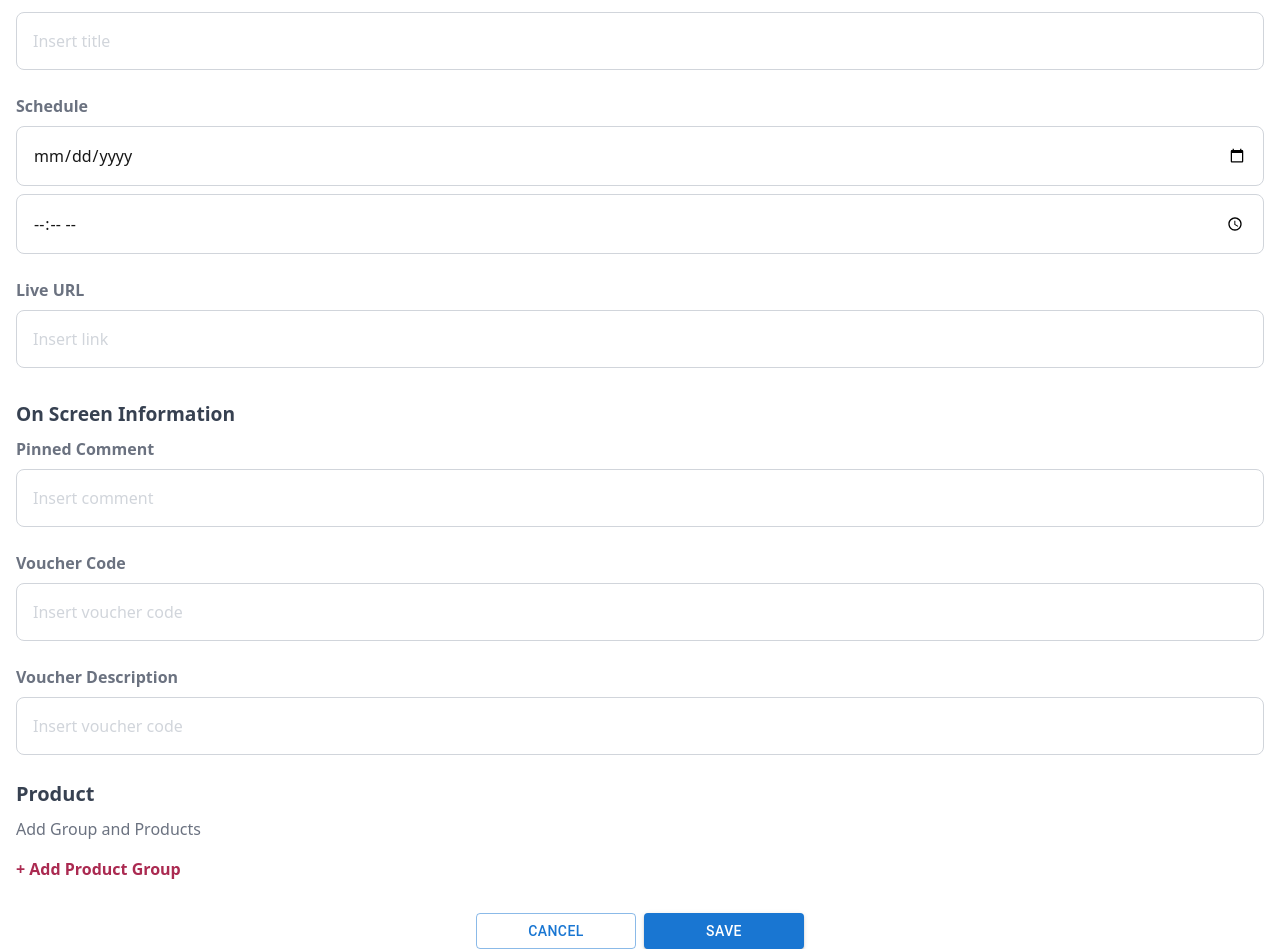
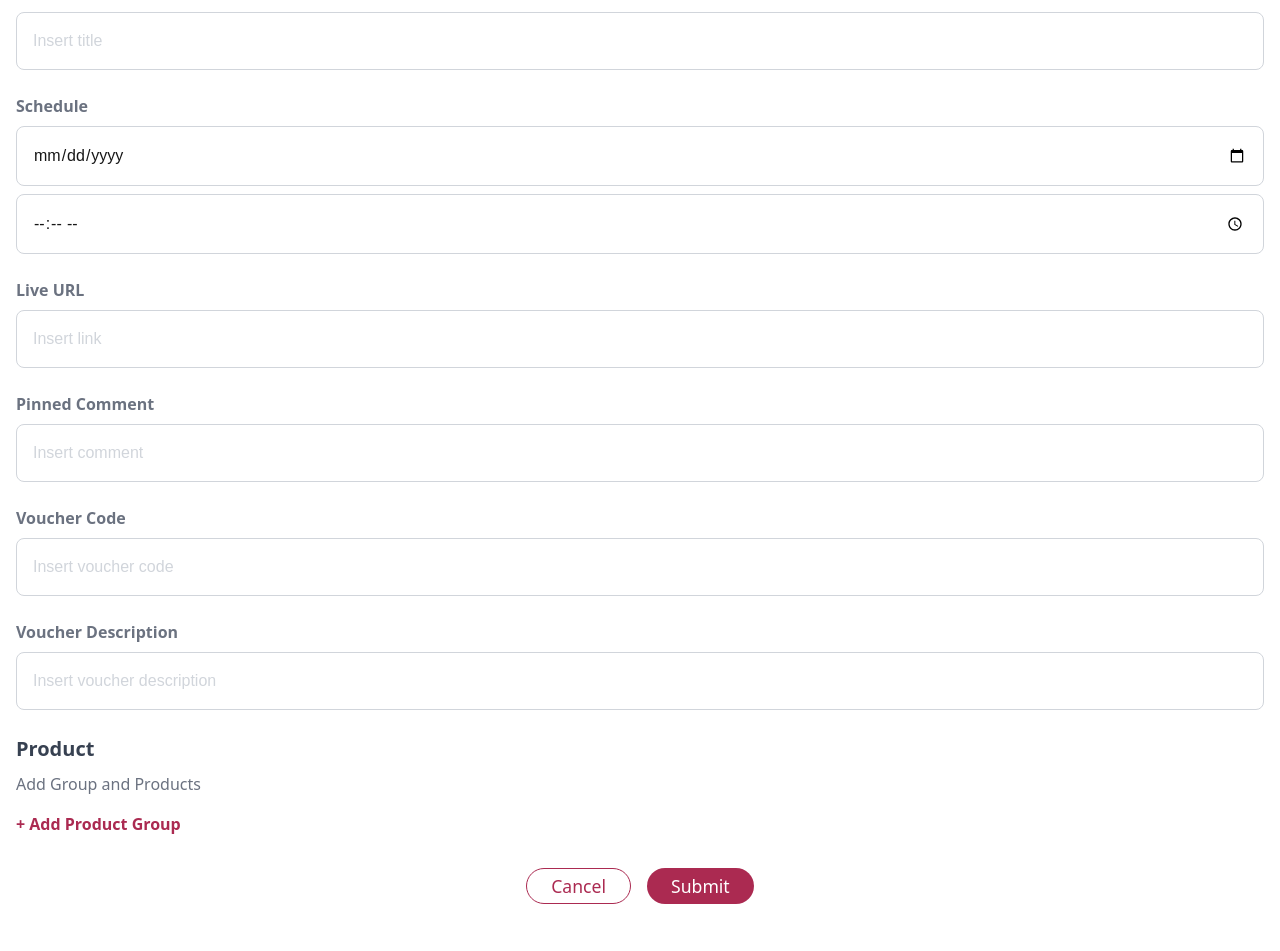
Before and after one commit to ey3shuh/intan-mobile, a Next.js app: page /live/new-live in a window 1280 px wide. Shown: the part 163-1114 px from the top of the page. Built offline with nearby package versions, Linux system fonts and the light colour scheme; a web font is replaced by a local one.

Commit message:
Update new-live.tsx

```diff
--- a/pages/live/new-live.tsx
+++ b/pages/live/new-live.tsx
@@ -1,36 +1,25 @@
-'use client';
+import { addDoc, collection } from 'firebase/firestore';
+import { db } from '@/firebase';
+import { useRouter } from 'next/navigation';
 import React, { useState } from 'react';
-import Image from 'next/image';
 import Checkbox from '@mui/material/Checkbox';
-import { orange } from '@mui/material/colors';
-import SubmitButton from '../SubmitButton';
-import CancelButton from '../CancelButton';
 import SelectProductPopup from '../PopUp/SelectProductPopup';
-import '../../app/globals.css'
-import { useRouter } from 'next/navigation';
 import ArrowBackIosIcon from '@mui/icons-material/ArrowBackIos';
-
+import '../../app/globals.css';
 
 const NewLive = () => {
-
   const router = useRouter();
   const [title, setTitle] = useState('');
   const [link, setLink] = useState('');
-
   const [comment, setComment] = useState('');
   const [code, setCode] = useState('');
   const [desc, setDesc] = useState('');
-  const label = { inputProps: { 'aria-label': 'Checkbox demo' } };
-  const [isPopupOpen, setIsPopupOpen] = useState(false);
-  const [productGroups, setProductGroups] = useState<any[]>([]);
-  const [selectedTypes, setSelectedTypes] = useState<{ [key: number]: string }>({});
-  const [selectedIndex, setSelectedIndex] = useState(-1);
   const [scheduleDate, setScheduleDate] = useState('');
   const [scheduleTime, setScheduleTime] = useState('');
-  const handleSubmit = (event: React.FormEvent) => {
-    event.preventDefault();
-    // Add your submission logic here
-  };
+  const [productGroups, setProductGroups] = useState<any[]>([]);
+  const [isPopupOpen, setIsPopupOpen] = useState(false);
+  const [selectedIndex, setSelectedIndex] = useState(-1);
+
   const handleOpenPopup = () => setIsPopupOpen(true);
   const handleClosePopup = () => setIsPopupOpen(false);
 
@@ -38,214 +27,210 @@ const NewLive = () => {
     setProductGroups([...productGroups, selectedItems]);
   };
 
-  const handleCheckboxChange = (index: React.SetStateAction<number>) => {
-    // If the clicked checkbox is already selected, unselect it
+  const handleCheckboxChange = (index: number) => {
     if (selectedIndex === index) {
       setSelectedIndex(-1);
     } else {
-      setSelectedIndex(index); // Set the selected checkbox index
+      setSelectedIndex(index);
     }
   };
 
+  const handleSubmit = async (event: React.FormEvent) => {
+    event.preventDefault();
+
+    try {
+      // Prepare the data to be saved
+      const ssionData = {
+        title,
+        link,
+        comment,
+        code,
+        desc,
+        scheduleDate,
+        scheduleTime,
+        productGroups,
+      };
+
+      // Add a new document with a generated ID
+      await addDoc(collection(db, 'ssions'), ssionData);
+
+      // Handle success (e.g., show a success message, redirect, etc.)
+      console.log('Live session saved successfully');
+      // Reset the form fields if needed
+      setTitle('');
+      setLink('');
+      setComment('');
+      setCode('');
+      setDesc('');
+      setScheduleDate('');
+      setScheduleTime('');
+      setProductGroups([]);
+
+    } catch (error) {
+      console.error('Error saving live session:', error);
+      // Handle the error (e.g., show an error message)
+    }
+  };
+
+
   return (
     <div className="w-full overflow-x-hidden mb-8">
-
-{/* ---------------------------Header Section------------------------- */}
+      {/* Header Section */}
       <div className="w-full p-2 bg-custom-bg fixed top-0 z-50">
-    <ul className='flex items-center h-full'>
+        <ul className="flex items-center h-full">
           <li className="flex items-center px-4">
             <button>
               <ArrowBackIosIcon
                 onClick={() => router.push('/live')}
                 className="object-contain text-header-bg my-4"
-        /></button>
+              />
+            </button>
           </li>
           <li className="flex items-center">
-        <h1 className='text-header-bg text-xl md:text-2xl px-2 font-sfPro font-medium'>Live</h1>
+            <h1 className="text-header-bg text-xl md:text-2xl px-2 font-sfPro font-medium">
+              Live
+            </h1>
           </li>
         </ul>
       </div>
-{/* ---------------------------Header Section------------------------- */}
-
       {/* -----------------------------Breadcrumbs-------------------------- */}
 <div className="w-full p-4 border-b flex items-start mt-[70px]">
     <ul className="text-[1rem] font-sfPro font-medium text-gray-500"> {/* Increased font size */}
       <li className="flex items-center px-2">
-        <span className="mr-2 underline cursor-pointer" onClick={() => router.push('/live')} >Live</span>
+        <span className="mr-2  cursor-pointer" onClick={() => router.push('/live')} >Live</span>
         <span className="mx-2">/</span>
         <span className="ml-2 text-header-bg">New</span>
       </li>
     </ul>
   </div>
 {/* -----------------------------Breadcrumbs-------------------------- */}
-<div className='p-4'>
+
+      {/* Form */}
+      <div className="p-4  pb-60">
         <form onSubmit={handleSubmit}>
-
-{/* ---------------------------------Title---------------------------- */}
-<div className='mb-6'> {/* Increased margin */}
-  <label className='block text-[1rem] text-gray-500 font-sfPro font-semibold'>Title</label>
+          <div className="mb-6">
+            <label className="block text-[1rem] text-gray-500 font-sfPro font-semibold">
+              Title
+            </label>
             <input
-          type='text'
+              type="text"
               value={title}
               onChange={(e) => setTitle(e.target.value)}
-          className='mt-2 border border-gray-300 rounded-lg
-          p-4 w-full text-[1rem]
-          font-sfPro font-normal
-          placeholder-gray-300
-          focus:border-header-bg focus:outline-none'
-          placeholder='Insert title'
+              className="mt-2 border border-gray-300 rounded-lg p-4 w-full text-[1rem] placeholder-gray-300 focus:border-header-bg focus:outline-none"
+              placeholder="Insert title"
             />
           </div>
-{/* ---------------------------------Title---------------------------- */}
 
-{/* -------------------------------Schedule----------------------------*/}
-<div className='mb-6'>
+          {/* Schedule */}
+          <div className="mb-6">
             <label className="block text-[1rem] text-gray-500 font-sfPro font-semibold">
               Schedule
             </label>
-
-      {/* Date Input */}
             <input
               type="date"
               value={scheduleDate}
               onChange={(e) => setScheduleDate(e.target.value)}
-        className='mt-2 border border-gray-300 rounded-lg
-        p-4 w-full text-[1rem]
-        font-sfPro font-normal
-        placeholder-gray-300
-        focus:border-header-bg focus:outline-none'
+              className="mt-2 border border-gray-300 rounded-lg p-4 w-full focus:border-header-bg focus:outline-none"
             />
-
-      {/* Time Input */}
             <input
               type="time"
               value={scheduleTime}
               onChange={(e) => setScheduleTime(e.target.value)}
-        className='mt-2 border border-gray-300 rounded-lg
-        p-4 w-full text-[1rem]
-        font-sfPro font-normal
-        placeholder-gray-300
-        focus:border-header-bg focus:outline-none'
+              className="mt-2 border border-gray-300 rounded-lg p-4 w-full focus:border-header-bg focus:outline-none"
             />
           </div>
-{/* -------------------------------Schedule----------------------------*/}
 
-{/* -------------------------------Live URL--------------------------- */}
-<div className='mb-6'>
+          {/* Live URL */}
+          <div className="mb-6">
             <label className="block text-[1rem] text-gray-500 font-sfPro font-semibold">
               Live URL
             </label>
-  <input type="link"
+            <input
+              type="url"
               value={link}
               onChange={(e) => setLink(e.target.value)}
-         className='mt-2 border border-gray-300 rounded-lg
-         p-4 w-full text-[1rem]
-         font-sfPro font-normal
-         placeholder-gray-300
-         focus:border-header-bg focus:outline-none'
+              className="mt-2 border border-gray-300 rounded-lg p-4 w-full placeholder-gray-300 focus:border-header-bg focus:outline-none"
               placeholder="Insert link"
             />
           </div>
-{/* -------------------------------Live URL--------------------------- */}
 
-<h3 className='text-[1.2rem] text-gray-700
-          font-sfPro font-semibold py-2'>On Screen Information </h3>
-
-{/* --------------------------Pinned Comment-------------------------- */}
-<div className='mb-6'>
+          {/* Pinned Comment */}
+          <div className="mb-6">
             <label className="block text-[1rem] text-gray-500 font-sfPro font-semibold">
               Pinned Comment
             </label>
-  <input type="text"
+            <input
+              type="text"
               value={comment}
               onChange={(e) => setComment(e.target.value)}
-         className="mt-2 border border-gray-300 rounded-lg
-         p-4 w-full text-[1rem]
-         font-sfPro font-normal
-         placeholder-gray-300
-         focus:border-header-bg focus:outline-none"
+              className="mt-2 border border-gray-300 rounded-lg p-4 w-full placeholder-gray-300 focus:border-header-bg focus:outline-none"
               placeholder="Insert comment"
             />
           </div>
-{/* --------------------------Pinned Comment-------------------------- */}
 
-{/* ----------------------------Voucher Code---------------------------*/}
-<div className='mb-6'>
+          {/* Voucher Code */}
+          <div className="mb-6">
             <label className="block text-[1rem] text-gray-500 font-sfPro font-semibold">
               Voucher Code
             </label>
-<input type="text"
+            <input
+              type="text"
               value={code}
               onChange={(e) => setCode(e.target.value)}
-       className="mt-2 border border-gray-300 rounded-lg
-         p-4 w-full text-[1rem]
-         font-sfPro font-normal
-         placeholder-gray-300
-         focus:border-header-bg focus:outline-none"
+              className="mt-2 border border-gray-300 rounded-lg p-4 w-full placeholder-gray-300 focus:border-header-bg focus:outline-none"
               placeholder="Insert voucher code"
             />
           </div>
-{/* ----------------------------Voucher Code---------------------------*/}
 
-{/* ------------------------Voucher Description------------------------*/}
-<div className='mb-6'>
+          {/* Voucher Description */}
+          <div className="mb-6">
             <label className="block text-[1rem] text-gray-500 font-sfPro font-semibold">
               Voucher Description
             </label>
-  <input type="text"
+            <input
+              type="text"
               value={desc}
               onChange={(e) => setDesc(e.target.value)}
-         className="mt-2 border border-gray-300 rounded-lg
-         p-4 w-full text-[1rem]
-         font-sfPro font-normal
-         placeholder-gray-300
-         focus:border-header-bg focus:outline-none"
-         placeholder="Insert voucher code"
+              className="mt-2 border border-gray-300 rounded-lg p-4 w-full placeholder-gray-300 focus:border-header-bg focus:outline-none"
+              placeholder="Insert voucher description"
             />
           </div>
-{/* ------------------------Voucher Description------------------------*/}
-<div className='text-[1.25rem] text-gray-700
-font-sfPro font-semibold mt-4 '>
+
+          {/* Product Group Section */}
+          <div className="text-[1.25rem] text-gray-700 font-sfPro font-semibold mt-4">
             Product
-  <p className='text-[1rem] text-gray-500 font-sfPro font-normal mt-2'>
-    Add Group and Products</p>
+            <p className="text-[1rem] text-gray-500 font-sfPro font-normal mt-2">
+              Add Group and Products
+            </p>
           </div>
-<button type='button'
+          <button
+            type="button"
             onClick={handleOpenPopup}
-        className='
-        text-header-bg text-[1rem]
-        font-sfPro font-semibold
-        py-4 '>
+            className="text-header-bg text-[1rem] font-sfPro font-semibold py-4"
+          >
             + Add Product Group
           </button>
-{/* -----------------------Add Product Group------------------------- */}
-{productGroups.length > 0 && (
-  <div className='px-4'>
+
+          {/* Display Product Groups */}
+          {/* {productGroups.length > 0 && (
+            <div className="px-4">
               {productGroups.map((group, index) => (
                 <div key={index} className="mb-4 relative">
-        {/* Delete button in top-right */}
                   <button
                     onClick={() => {
-            setProductGroups(prev => prev.filter((_, i) => i !== index));
-            setSelectedTypes(prev => {
-              const newState = { ...prev };
-              delete newState[index];
-              return newState;
-            });
+                      setProductGroups(prev =>
+                        prev.filter((_, i) => i !== index)
+                      );
                     }}
-          className="absolute right-2 text-gray-500 text-2xl "
+                    className="absolute right-2 text-gray-500 text-2xl"
                   >
                     &times;
                   </button>
-        {/* Product Table */}
-        <table className="bg-gray-50 text-[1rem] rounded-lg w-full  ">
-        <thead className='border-b border-gray-300 ' >
-        <tr className="text-[1rem] text-gray-500 font-semibold border-b
-   ">
-    <th className="text-left pb-2 pt-6 px-4 ">Products</th>
-
-    <th className="text-left pb-2 pt-6 px-4  ">Pinned</th>
-
+                  <table className="bg-gray-50 text-[1rem] rounded-lg w-full">
+                    <thead className="border-b border-gray-300">
+                      <tr className="text-[1rem] text-gray-500 font-semibold">
+                        <th className="text-left pb-2 pt-6 px-4">Products</th>
+                        <th className="text-left pb-2 pt-6 px-4">Pinned</th>
                       </tr>
                     </thead>
                     <tbody>
@@ -258,16 +243,7 @@ font-sfPro font-semibold mt-4 '>
                             <Checkbox
                               checked={selectedIndex === itemIndex}
                               onChange={() => handleCheckboxChange(itemIndex)}
-                    sx={{
-                      color: orange[800],
-                      "&.Mui-checked": {
-                        color: orange[600],
-                      },
-                      "& .MuiSvgIcon-root": {
-                        fontSize: 25,
-                      },
-                    }}
-                    className='flex justify-center'
+                              className="flex justify-center"
                             />
                           </td>
                         </tr>
@@ -277,23 +253,33 @@ font-sfPro font-semibold mt-4 '>
                 </div>
               ))}
             </div>
-)}
-
+          )} */}
+           <div className="flex justify-center gap-4 mt-4">
+          <button
+            type="button"
+            onClick={() => router.push('/live')}
+            className="border border-header-bg text-header-bg font-sfPro text-[1.1rem] px-6 py-1 w-45 inline-block hover:bg-red-200 rounded-full"
+          >
+            Cancel
+          </button>
+          <button
+            type="submit"
+            className="rounded-full bg-header-bg font-sfPro text-[1.1rem] px-6 py-1 w-45 inline-block text-white hover:bg-header-bg"
+          >
+            Submit
+          </button>
+        </div>
 
           {/* Popup Component */}
-<SelectProductPopup
+          {/* <SelectProductPopup
             isOpen={isPopupOpen}
             onClose={handleClosePopup}
             onSelect={handleSelectProducts}
-      />
+          /> */}
+        </form>
+      </div>
 
 
-
-    </form></div>
-    {/*button*/}
-<div className="flex justify-center space-x-2 ">
- <CancelButton/> <SubmitButton />
- </div>
     </div>
   );
 };
```
Lines whose indentation alone changed are shown as unchanged.
